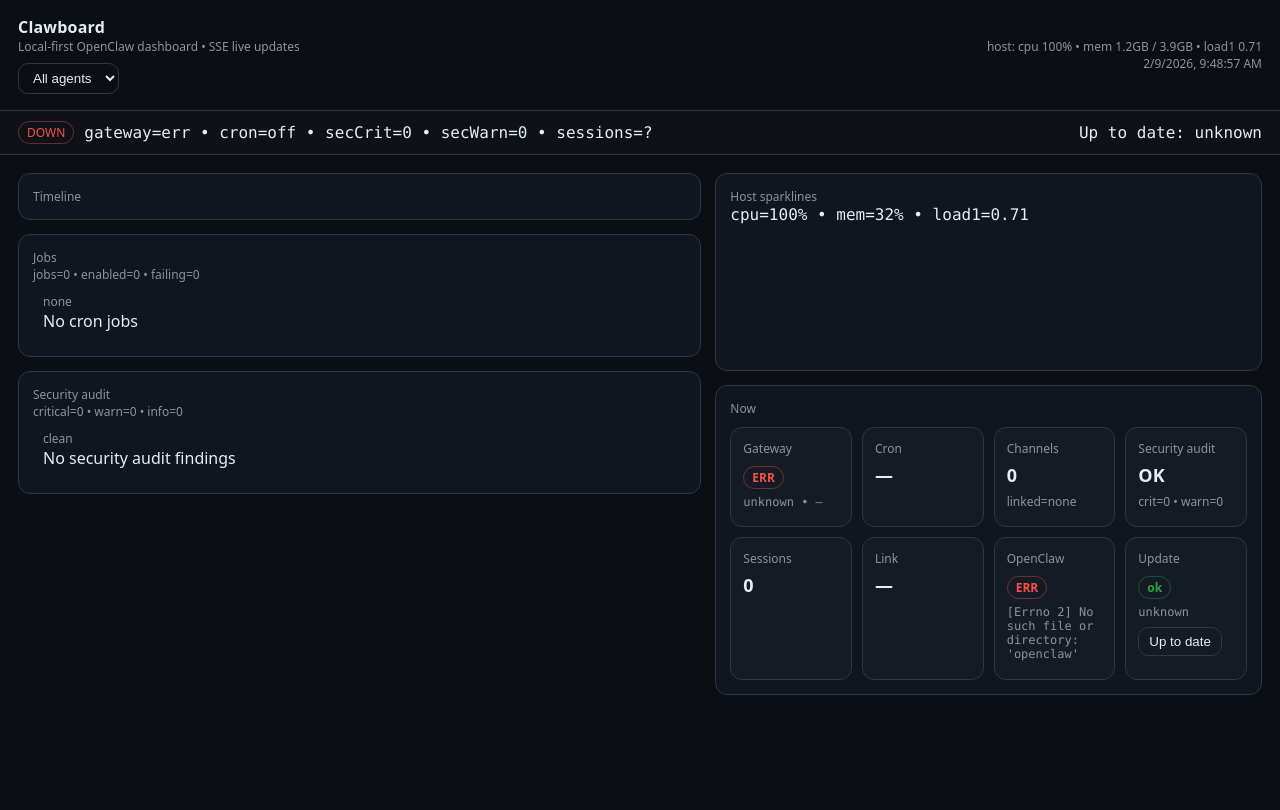
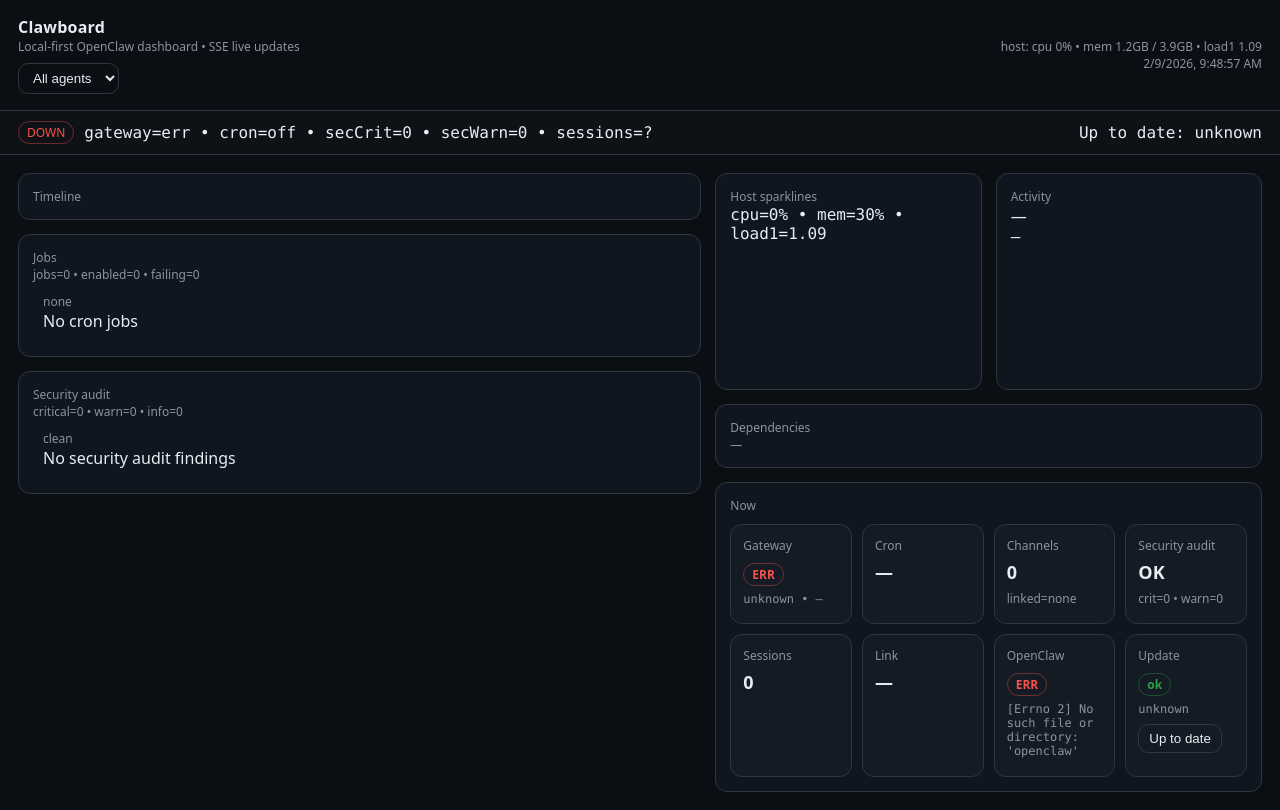
Before and after one commit to ChrisJohnson89/clawboard, a Flask app: page / in a window 1280 px wide. Before the commit the page ends 695 px from the top, so only its background shows below. Run offline with Flask 3, Linux system fonts and the light colour scheme; data that the repository does not hold is empty.

Commit message:
feat: add Activity + Dependencies cards; make Host half-width

```diff
--- a/server.py
+++ b/server.py
@@ -23,6 +23,7 @@ import json
 import os
 import queue
 import subprocess
+import socket
 import threading
 import time
 from dataclasses import asdict, dataclass
@@ -78,6 +79,13 @@ _clients_connected: int = 0
 _last_client_at: float = 0.0
 _client_lock = threading.Lock()
 
+_activity_times: "dict[str, list[float]]" = {}  # event type -> timestamps
+_activity_lock = threading.Lock()
+
+_deps_cache: dict | None = None
+_deps_cache_at: float | None = None
+_deps_lock = threading.Lock()
+
 _last_status: Optional[Status] = None
 _last_good_openclaw_status: Optional[dict] = None
 _last_good_at: Optional[float] = None
@@ -106,9 +114,53 @@ def _activity_push(evt: dict) -> None:
     _activity_cache_at = time.time()
 
 
+def _activity_record(evt_type: str, ts: float) -> None:
+    # keep ~10 minutes of timestamps
+    with _activity_lock:
+        arr = _activity_times.setdefault(evt_type, [])
+        arr.append(ts)
+        cutoff = ts - 600.0
+        # prune in place
+        i = 0
+        while i < len(arr) and arr[i] < cutoff:
+            i += 1
+        if i:
+            del arr[:i]
+
+
+def activity_stats(window_sec: float = 300.0) -> dict:
+    now = time.time()
+    cutoff = now - window_sec
+    total = 0
+    last_ts = None
+    by_type = {}
+    with _activity_lock:
+        for t, arr in _activity_times.items():
+            # arr already pruned to 10m; count in window
+            n = 0
+            for x in reversed(arr):
+                if x < cutoff:
+                    break
+                n += 1
+            if n:
+                by_type[t] = n
+                total += n
+            if arr:
+                last_ts = max(last_ts or 0, arr[-1])
+    per_min = (total / (window_sec / 60.0)) if window_sec > 0 else 0.0
+    return {"ts": now, "windowSec": window_sec, "events": total, "perMin": per_min, "byType": by_type, "lastEventTs": last_ts}
+
+
 def _emit(evt: dict) -> None:
     evt = dict(evt)
     evt.setdefault("ts", time.time())
+
+    # Update activity rate counters (ignore high-frequency snapshots)
+    try:
+        if evt.get("type") and evt.get("type") != "status":
+            _activity_record(str(evt.get("type")), float(evt.get("ts") or time.time()))
+    except Exception:
+        pass
 
     # Keep a rolling cache so UI reloads don't lose the last few events.
     # NOTE: exclude high-frequency snapshots (e.g. status) to avoid flooding the Activity feed.
@@ -161,6 +213,39 @@ def _run_json(cmd: list[str], timeout: float = OPENCLAW_TIMEOUT_SEC) -> tuple[bo
         return True, json.loads(p.stdout), None
     except Exception as e:
         return False, None, f"json parse: {e}"
+
+
+def _tcp_check(host: str, port: int = 443, timeout: float = 2.0) -> dict:
+    t0 = time.time()
+    try:
+        with socket.create_connection((host, port), timeout=timeout):
+            pass
+        return {"host": host, "ok": True, "ms": int((time.time()-t0)*1000)}
+    except Exception as e:
+        return {"host": host, "ok": False, "ms": int((time.time()-t0)*1000), "error": str(e)[:200]}
+
+
+def deps_status(ttl_sec: float = 60.0, force: bool = False) -> dict:
+    global _deps_cache, _deps_cache_at
+    now = time.time()
+    with _deps_lock:
+        if (not force) and _deps_cache is not None and _deps_cache_at and (now - _deps_cache_at) < ttl_sec:
+            return _deps_cache
+
+    hosts = os.getenv('CLAWBOARD_DEPS_HOSTS', 'api.elevenlabs.io,slack.com,github.com').split(',')
+    checks = []
+    ok = 0
+    for h in [x.strip() for x in hosts if x.strip()]:
+        r = _tcp_check(h)
+        checks.append(r)
+        if r.get('ok'):
+            ok += 1
+
+    out = {"ts": now, "ok": ok, "total": len(checks), "checks": checks}
+    with _deps_lock:
+        _deps_cache = out
+        _deps_cache_at = now
+    return out
 
 
 def host_health() -> tuple[Optional[float], Optional[int], Optional[int], Optional[float]]:
@@ -584,6 +669,36 @@ def telegram_tail_loop() -> None:
         time.sleep(TELEGRAM_TAIL_POLL_SEC + (idle_cycles * 0.5))
 
 
+def deps_loop() -> None:
+    while True:
+        try:
+            with _client_lock:
+                active = _clients_connected > 0 and (time.time() - _last_client_at) < 90
+            if active:
+                d = deps_status(force=True)
+                _emit({"type": "deps", "deps": d})
+                time.sleep(float(os.getenv("CLAWBOARD_DEPS_POLL_SEC", "60.0")))
+            else:
+                time.sleep(float(os.getenv("CLAWBOARD_DEPS_IDLE_POLL_SEC", "300.0")))
+        except Exception:
+            time.sleep(60.0)
+
+
+def activity_loop() -> None:
+    while True:
+        try:
+            with _client_lock:
+                active = _clients_connected > 0 and (time.time() - _last_client_at) < 90
+            if active:
+                a = activity_stats(window_sec=float(os.getenv('CLAWBOARD_ACTIVITY_WINDOW_SEC','300')))
+                _emit({"type": "activity", "activity": a})
+                time.sleep(float(os.getenv("CLAWBOARD_ACTIVITY_POLL_SEC", "10.0")))
+            else:
+                time.sleep(60.0)
+        except Exception:
+            time.sleep(30.0)
+
+
 def cron_loop() -> None:
     """Refresh cron snapshot in background (avoid expensive per-request work)."""
     while True:
@@ -806,6 +921,8 @@ def api_events():
 if __name__ == "__main__":
     threading.Thread(target=status_loop, daemon=True).start()
     threading.Thread(target=cron_loop, daemon=True).start()
+    threading.Thread(target=deps_loop, daemon=True).start()
+    threading.Thread(target=activity_loop, daemon=True).start()
     threading.Thread(target=telegram_tail_loop, daemon=True).start()
     port = int(os.getenv("PORT", "3333"))
     app.run(host="127.0.0.1", port=port, debug=False, threaded=True)
--- a/templates/index.html
+++ b/templates/index.html
@@ -21,6 +21,7 @@
     header .meta { color: var(--muted); font-size: 12px; }
     main { padding: 18px; }
     .layout { display:grid; gap: 14px; grid-template-columns: 1.25fr 1fr; align-items:start; }
+    .toprow { display:grid; gap: 14px; grid-template-columns: 1fr 1fr; align-items:stretch; }
     .col { display:grid; gap: 14px; }
 
     .card { background: var(--panel); border: 1px solid var(--line); border-radius: 12px; padding: 14px; }
@@ -100,12 +101,27 @@
       </div>
 
       <div class="col">
+        <div class="toprow">
         <section class="card">
           <div class="k">Host sparklines</div>
           <div class="sub mono" id="sparkMeta">—</div>
           <svg class="spark" viewBox="0 0 100 30" preserveAspectRatio="xMidYMid meet"><polyline id="spCpu" points=""/></svg>
           <svg class="spark" viewBox="0 0 100 30" preserveAspectRatio="xMidYMid meet"><polyline id="spMem" points=""/></svg>
           <svg class="spark" viewBox="0 0 100 30" preserveAspectRatio="xMidYMid meet"><polyline id="spLoad" points=""/></svg>
+        </section>
+
+        <section class="card">
+          <div class="k">Activity</div>
+          <div class="value" id="actPerMin">—</div>
+          <div class="sub mono" id="actMeta">—</div>
+          <div class="feed" id="actBreakdown" style="max-height:120px"></div>
+        </section>
+      </div>
+
+        <section class="card">
+          <div class="k">Dependencies</div>
+          <div class="k" id="depsSummary">—</div>
+          <div class="feed" id="depsList" style="max-height:180px"></div>
         </section>
 
         <section class="card">
@@ -411,7 +427,30 @@
     feed.innerHTML = '';
     (a.events || []).forEach(evt => renderEvent(evt, true));
 
-    const es = new EventSource('/api/events');
+    function renderActivity(a) {
+    if (!a) return;
+    if (actPerMin) actPerMin.textContent = `${(a.perMin || 0).toFixed(1)}/min`;
+    if (actMeta) actMeta.textContent = `events=${a.events ?? 0} • window=${Math.round((a.windowSec||0)/60)}m • last=${a.lastEventTs ? fmtTime(a.lastEventTs) : '—'}`;
+    if (actBreakdown) {
+      const items = Object.entries(a.byType || {}).sort((x,y)=>y[1]-x[1]).slice(0,6);
+      actBreakdown.innerHTML = items.map(([k,v])=>`<div class="feed-item"><div class="t">${k}</div><div>${v}</div></div>`).join('') || '<div class="k">—</div>';
+    }
+  }
+
+  function renderDeps(d) {
+    if (!d) return;
+    if (depsSummary) depsSummary.textContent = `${d.ok ?? 0}/${d.total ?? 0} ok`;
+    if (depsList) {
+      const checks = d.checks || [];
+      depsList.innerHTML = checks.map(c=>{
+        const pill = c.ok ? '<span class="pill ok">OK</span>' : '<span class="pill bad">ERR</span>';
+        const err = c.ok ? '' : ` • ${c.error || 'fail'}`;
+        return `<div class="feed-item"><div class="t">${pill} ${c.host}</div><div class="k mono">${c.ms}ms${err}</div></div>`;
+      }).join('') || '<div class="k">—</div>';
+    }
+  }
+
+const es = new EventSource('/api/events');
     es.addEventListener('link', async (e) => {
       const d = JSON.parse(e.data);
       renderEvent(d);
@@ -437,6 +476,14 @@
       const d = JSON.parse(e.data);
       renderEvent(d);
     });
+  es.addEventListener('activity', (ev)=>{
+    try { const j = JSON.parse(ev.data||'{}'); renderActivity(j.activity); } catch {}
+  });
+
+  es.addEventListener('deps', (ev)=>{
+    try { const j = JSON.parse(ev.data||'{}'); renderDeps(j.deps); } catch {}
+  });
+
     es.addEventListener('telegram_inbound', (e) => {
       const d = JSON.parse(e.data);
       renderEvent(d);
```
